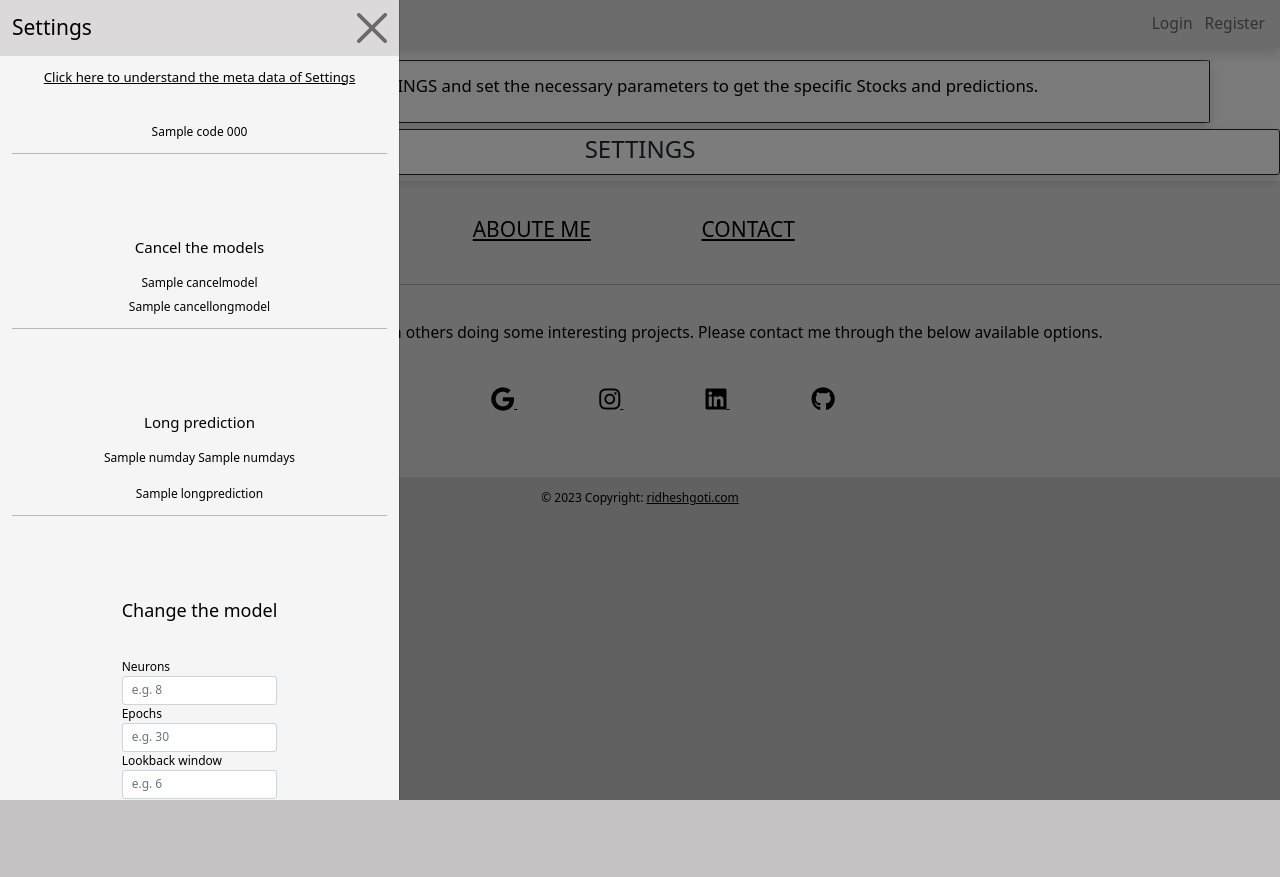
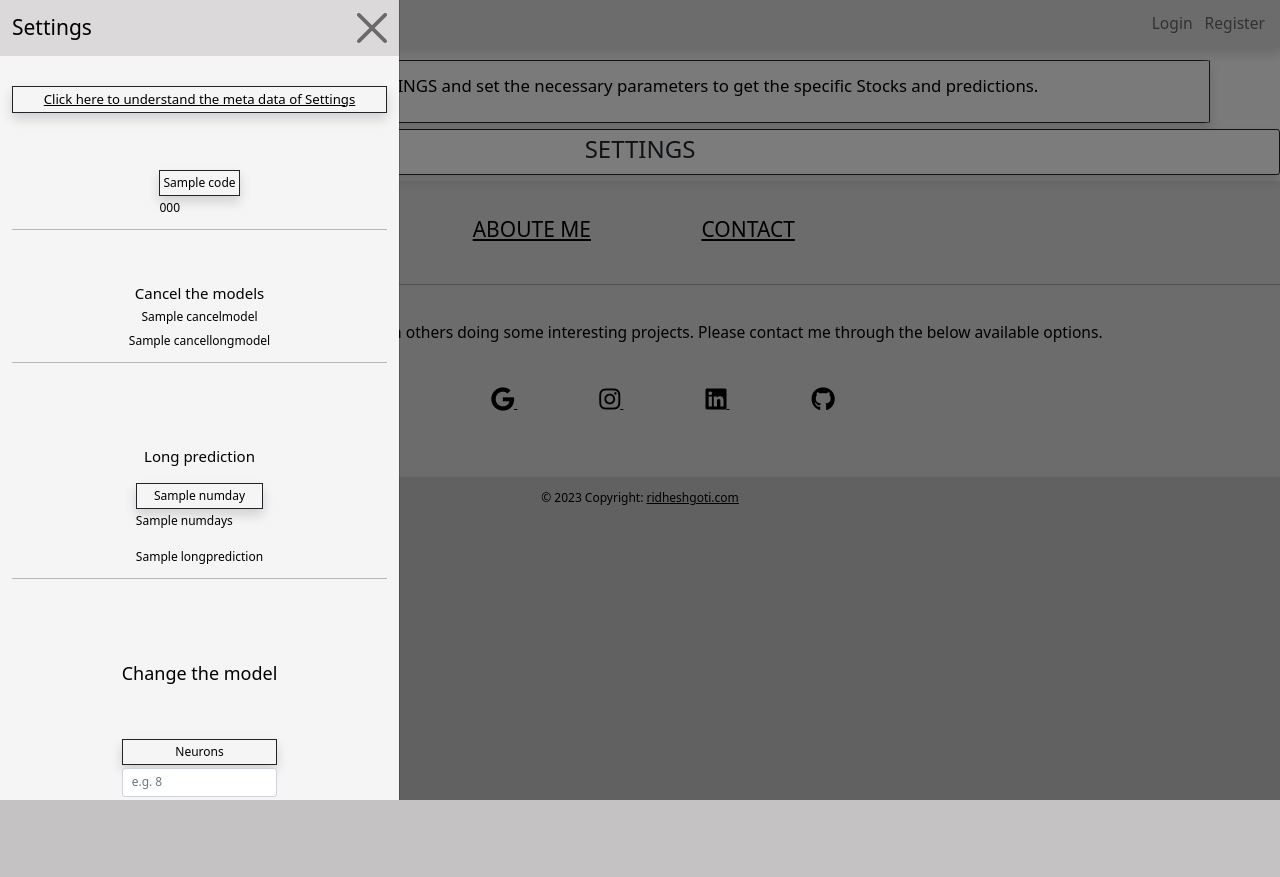
Before and after one commit to rid181198/Flask-Stock-Prediction-Dashboard, a Flask app: template stockpred/templates/dashboard.html in a window 1280 px wide, after a click on "SETTINGS". Run offline with Flask 2, Linux system fonts and the light colour scheme; the template is opened without the code that fills it: values that come from a table or form of the project are taken from there, most other values are stand-ins (such as "Sample title", 1, 10 or a date in 2020); some libraries are stand-ins or nearby versions.

Commit message:
modified:   stockpred/__pycache__/__init__.cpython-38.pyc 	modified:   stockpred/__pycache__/route.cpython-38.pyc 	modified:   stockpred/scripts/__pycache__/dashboard.cpython-38.pyc 	modified:   stockpred/scripts/__pycache__/modelPred.cpython-38.pyc 	modified:   stockpred/static/styles.css 	modified:   stockpred/templates/base.html 	modified:   stockpred/templates/dashboard.html 	new file:   stockpred/templates/includes/items_modals.html

```diff
--- a/stockpred/static/styles.css
+++ b/stockpred/static/styles.css
@@ -51,7 +51,7 @@
 
 #form0label{
     font-size:1.3rem;
-    margin-left:20%;
+    margin-left:0%;
 }
 
 
@@ -116,7 +116,7 @@
     .modal-dialog {
         max-width: 80%;
         position: absolute;
-        left: 60%;
+        left: 50%;
         top: 0%;
         transform: translate(-10%, -10%);
       }
--- a/stockpred/templates/base.html
+++ b/stockpred/templates/base.html
@@ -22,6 +22,7 @@
         <div class="spinner-border loading-spinner text-dark" role="status">
             <span class="visually-hidden">Loading....</span>
         </div>
+        <span class="ms-4" style="font-size:1.3rem">Please wait....</span>
     </div>
 
     <nav class="navbar navbar-expand-md navbar-light bg-light shadow">
--- a/stockpred/templates/dashboard.html
+++ b/stockpred/templates/dashboard.html
@@ -22,12 +22,16 @@
       </div>
       <div class="offcanvas-body" style="background-color: rgb(245, 245, 245);">
         <div class="d-flex flex-column mx-auto">
+          <div class="container mt-4 mb-1 mx-10 p-1 border border-dark font-weight-bolder text-center shadow">
             <a href="#" class="text-center" type="button" style="font-size:1.1rem; color:black" data-bs-toggle="modal" data-bs-target="#termsModal">Click here to understand the meta data of Settings</a>
+          </div>
           <div class="d-flex justify-content-center">
             <form method="POST" class="form-register mt-5" style="color:black">
               {{form0.hidden_tag()}}
 
+              <div class="container mt-4 mb-1 mx-10 p-1 border border-dark font-weight-bolder text-center shadow">
                {{ form0.code.label(id="form0label") }}
+              </div>
               {{ form0.code(class = "form-control", onkeypress="startLoadingField(event)") }}
             </form>
           </div>
@@ -35,7 +39,8 @@
           <div class="d-flex justify-content-center">
             <form method="POST" class="form-register mt-5" style="color:black">
               {{form3.hidden_tag()}}
-              <h5 class="text-black text-center mt-5 mb-4">Cancel the models</h5>
+                <h5 class="text-black text-center my-2">Cancel the models</h5>
+
               <div class="d-grid text-center">
                   <div>
                     {{ form3.cancelmodel(class='btn btn-outline-dark btn-light', id="form3btn1", onclick="startLoading()") }}
@@ -53,7 +58,9 @@
 
               <h5 class="text-black text-center mt-5 mb-4">Long prediction</h5>
 
+              <div class="container mt-4 mb-1 mx-10 p-1 border border-dark font-weight-bolder text-center shadow">
                 {{ form4.numdays.label() }}
+              </div>
               {{ form4.numdays(class='form-control', placeholder='e.g. 10') }}
 
               <div class="text-center mt-4">
@@ -69,19 +76,29 @@
               <h4 class="text-black text-center mt-5 mb-4">Change the model</h4>
 
               <br>
+              <div class="container mt-4 mb-1 mx-10 p-1 border border-dark font-weight-bolder text-center shadow">
                 {{ form1.newNeuron.label() }}
+              </div>
               {{ form1.newNeuron(class="form-control", placeholder="e.g. 8")}}
 
+              <div class="container mt-4 mb-1 mx-10 p-1 border border-dark font-weight-bolder text-center shadow">
                 {{ form1.newEpoch.label() }}
+              </div>
               {{ form1.newEpoch(class="form-control", placeholder="e.g. 30")}}
 
+              <div class="container mt-4 mb-1 mx-10 p-1 border border-dark font-weight-bolder text-center shadow">
                 {{ form1.newLookback.label() }}
+              </div>
               {{ form1.newLookback(class="form-control", placeholder="e.g. 6")}}
 
+              <div class="container mt-4 mb-1 mx-10 p-1 border border-dark font-weight-bolder text-center shadow">
                 {{ form1.newLoss.label() }}
+              </div>
               {{ form1.newLoss(class="form-control", placeholder="Select an option")}}
 
+              <div class="container mt-4 mb-1 mx-10 p-1 border border-dark font-weight-bolder text-center shadow">
                 {{ form1.newOptimizer.label() }}
+              </div>
               {{ form1.newOptimizer(class="form-control", placeholder="Select an option")}}
 
               <br>
@@ -104,19 +121,29 @@
               <h4 class="text-black text-center mt-5 mb-4">Change the long prediction model</h4>
 
               <br>
+              <div class="container mt-4 mb-1 mx-10 p-1 border border-dark font-weight-bolder text-center shadow">
                 {{ form2.newNeuron.label() }}
+              </div>
               {{ form2.newNeuron(class="form-control", placeholder="e.g. 8")}}
 
+              <div class="container mt-4 mb-1 mx-10 p-1 border border-dark font-weight-bolder text-center shadow">
                 {{ form2.newEpoch.label() }}
+              </div>
               {{ form2.newEpoch(class="form-control", placeholder="e.g. 30")}}
 
+              <div class="container mt-4 mb-1 mx-10 p-1 border border-dark font-weight-bolder text-center shadow">
                 {{ form2.newLookback.label() }}
+              </div>
               {{ form2.newLookback(class="form-control", placeholder="e.g. 6")}}
 
+              <div class="container mt-4 mb-1 mx-10 p-1 border border-dark font-weight-bolder text-center shadow">
                 {{ form2.newLoss.label() }}
+              </div>
               {{ form2.newLoss(class="form-control", placeholder="Select an option")}}
 
+              <div class="container mt-4 mb-1 mx-10 p-1 border border-dark font-weight-bolder text-center shadow">
                 {{ form2.newOptimizer.label() }}
+              </div>
               {{ form2.newOptimizer(class="form-control", placeholder="Select an option")}}
 
               <br>
@@ -141,30 +168,7 @@
 </div>
 </body>
 
-
-
-
-
-
-<div class="modal fade" id="termsModal" tabindex="-1" aria-labelledby="termsModalLabel" aria-hidden="true">
-  <div class="modal-dialog modal-dialog-centered modal-dialog-scrollable modal-md">
-    <div class="modal-content">
-      <div class="modal-header">
-        <h4 class="modal-title" id="termsModalLabel">Meta data of the inputs</h4>
-        <button type="button" class="btn-close" data-bs-dismiss="modal" aria-label="Close"></button>
-      </div>
-      <div class="modal-body">
-        Hello
-      </div>
-      <div class="modal-footer">
-        <button type="button" class="btn btn-lg btn-secondary" data-bs-dismiss="modal">Close</button>
-      </div>
-    </div>
-  </div>
-</div>
-
-
-
+{% include 'includes/items_modals.html' %}
 
 <script type='text/javascript'>
     var graphs = {{graphJSON | safe}};
--- /dev/null
+++ b/stockpred/templates/includes/items_modals.html
@@ -0,0 +1,47 @@
+<div class="modal fade" id="termsModal" tabindex="-1" aria-labelledby="termsModalLabel" aria-hidden="true">
+    <div class="modal-dialog modal-dialog-centered modal-dialog-scrollable modal-md">
+      <div class="modal-content" style="font-size:1.4rem">
+        <div class="modal-header">
+            <div class="container mt-1 mb-1 p-1 border border-dark font-weight-bolder text-center shadow">
+                 <h4 class="modal-title" id="termsModalLabel">Meta data of the inputs</h4>
+            </div>
+          <button type="button" class="btn-close" data-bs-dismiss="modal" aria-label="Close"></button>
+        </div>
+        <div class="modal-body" style="font-size:1.2rem">
+            <div class="container mt-1 mb-1 mx-10 p-1 border border-dark font-weight-bolder text-center shadow">
+                <h4 class="text-center">Basic inputs</h4>
+            </div>
+            <div class="container mt-1 mb-1 mx-10 p-3 border border-dark font-weight-bolder shadow" style="text-align:justify">
+                <ul>
+                    <li><strong>Code: </strong> Every company has a specific code to obtain the stock data. Please refer this <a href="https://pypi.org/project/yfinance/">link</a> </li>
+                    <li><strong>Cancel models:</strong> This will remove user-given models for both comparison and long term prediction.</li>
+                    <li><strong>Long prediction:</strong> Need to enter the number of days you want to predict (limited to one year). The prediction will be based on the default model.</li>
+                </ul>
+            </div>
+            <div class="container mt-4 mb-1 mx-10 p-1 border border-dark font-weight-bolder text-center shadow">
+                <h4 class="text-center">Change the model</h4>
+            </div>
+            <div class="container mt-1 mb-1 mx-10 p-3 border border-dark font-weight-bolder shadow" style="text-align:justify">
+                <ul>
+                    <li><strong>Neurons</strong> More neurons will make model complex and time consuming but the predictions would be accurate. Putting extreme values wouldn't make any difference. Please refer this <a href="https://playground.tensorflow.org/#activation=tanh&batchSize=10&dataset=circle&regDataset=reg-plane&learningRate=0.03&regularizationRate=0&noise=0&networkShape=4,2&seed=0.54813&showTestData=false&discretize=false&percTrainData=50&x=true&y=true&xTimesY=false&xSquared=false&ySquared=false&cosX=false&sinX=false&cosY=false&sinY=false&collectStats=false&problem=classification&initZero=false&hideText=false">link</a></li>
+                    <li><strong>Epochs</strong> Epochs will run the same model for the number you have given. Again extreme values will not affect the results because of saturation</li>
+                    <li><strong>Lookback</strong> This will create a history of stock data. Model learns from this history. For long term prediction, the more the lookback time, the more accurate the results would be. Please refer this <a href="https://towardsdatascience.com/one-step-predictions-with-lstm-forecasting-hotel-revenues-c9ef0d3ef2df">link</a></li>
+                    <li><strong>Loss/Cost function</strong> Model will try to minimize the errors based on this function. You hae choices of MSE (mean squared error), MAE, MAPE, and MSLE. Please refer this <a href="https://towardsdatascience.com/loss-functions-and-their-use-in-neural-networks-a470e703f1e9">link</a></li>
+                    <li><strong>Optimizer</strong> This will optimize the model and make it faster using Adam, SGD (stochastic gradient descent), and RMSprop functions. Please refer this <a href="https://www.tensorflow.org/api_docs/python/tf/keras/optimizers">link</a></li>
+                </ul>
+            </div>
+            <div class="container mt-4 mb-1 mx-10 p-1 border border-dark font-weight-bolder text-center shadow">
+                <h4 class="text-center">Change the long prediction model</h4>
+            </div>
+            <div class="container mt-1 mb-1 mx-10 p-3 border border-dark font-weight-bolder shadow" style="text-align:justify">
+                <p class="text-center mt-1 mb-4" style="font-size:1.1rem">Please refer the above description</p>
+                <p style="font-size:1.1rem"> You can even save the models and come in future to see the model perfomance and verification. For that you need to login with your details. Please go to the Login page.</p>
+            </div>
+
+        </div>
+        <div class="modal-footer w-100" style="display:flex;justify-content: center;align-items: center;">
+          <button type="button" class="btn btn-lg btn-secondary" data-bs-dismiss="modal">Close</button>
+        </div>
+      </div>
+    </div>
+  </div>
```
Lines whose indentation alone changed are shown as unchanged.
